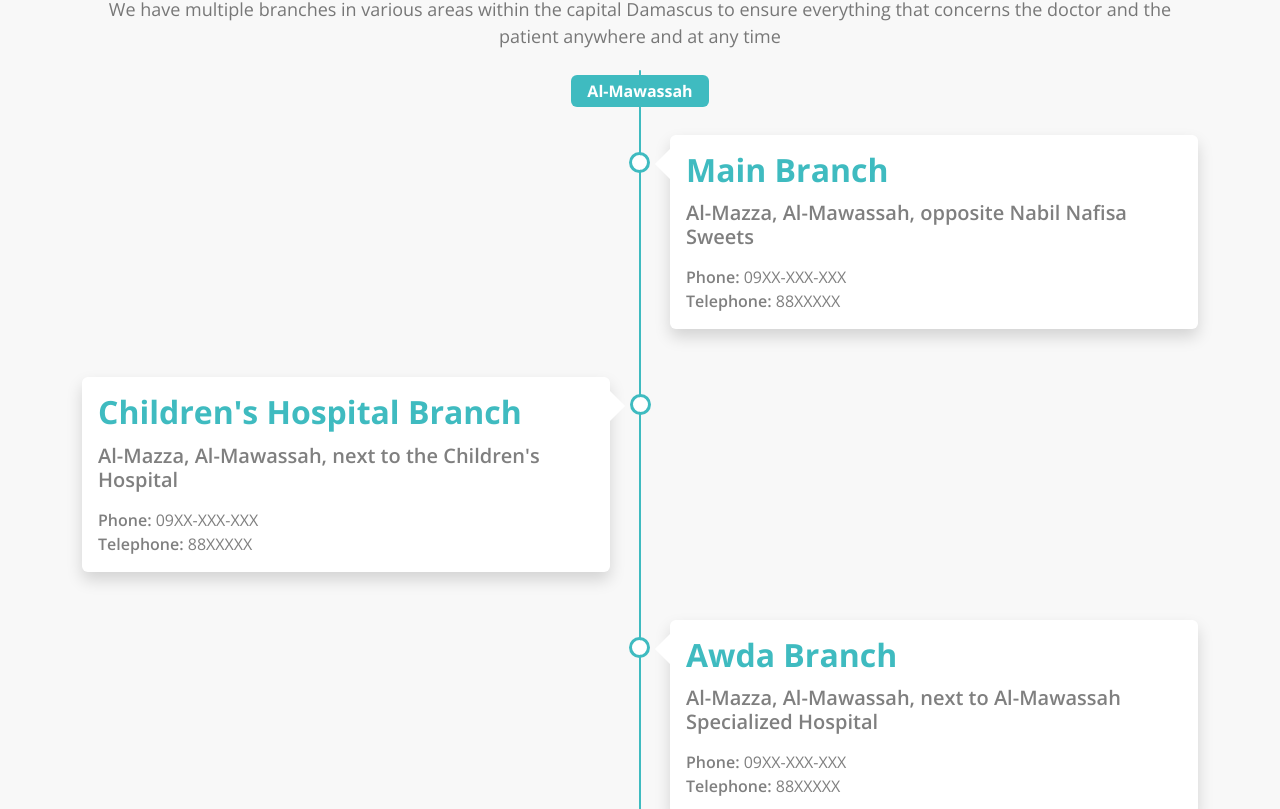
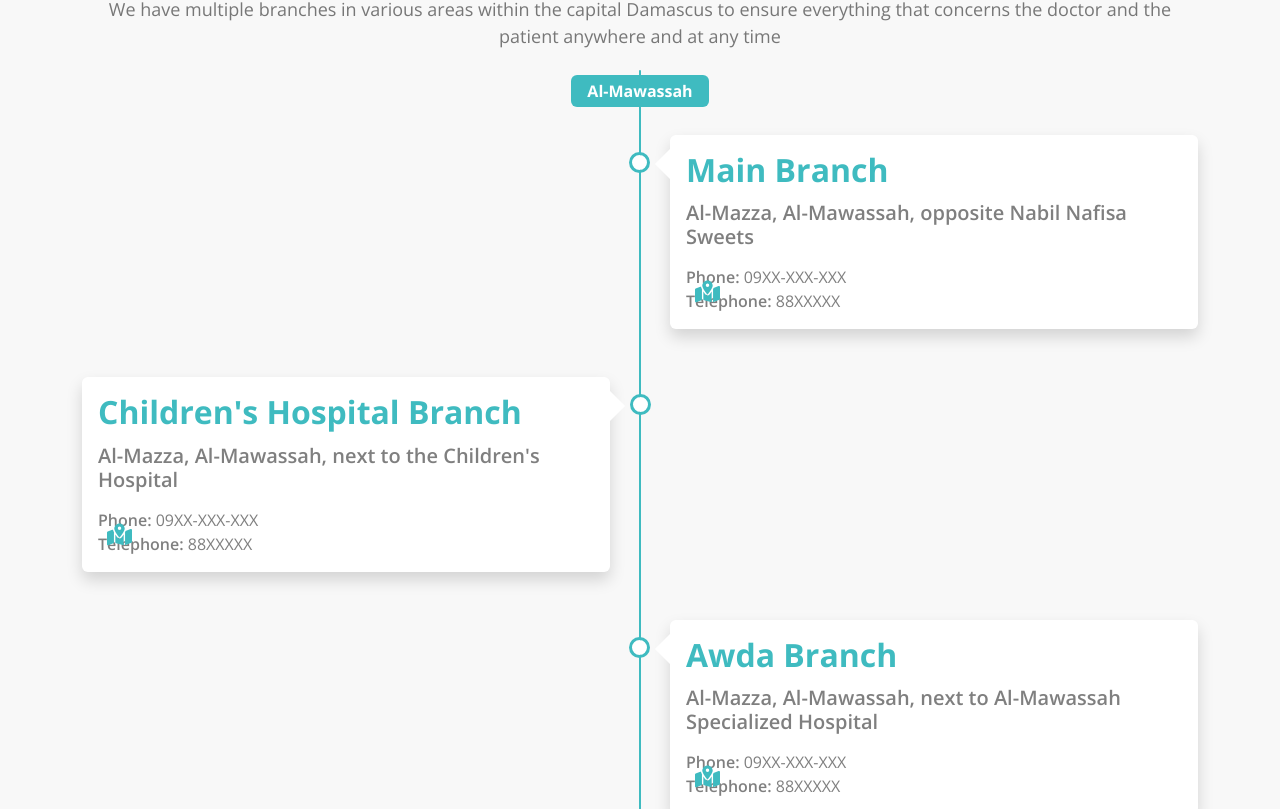
Before and after one commit to EN-BAAK/Damasco, a React (Vite) app: page / in a window 1280 px wide. Shown: the part 3391-4200 px from the top of the page. Built offline with nearby package versions, Linux system fonts and the light colour scheme.

Commit message:
add map option to branch component

```diff
--- a/src/components/Branch.tsx
+++ b/src/components/Branch.tsx
@@ -1,6 +1,8 @@
 import React from 'react'
 import { Card } from 'react-bootstrap'
 import { useTranslation } from 'react-i18next'
+import { FaMapLocationDot } from 'react-icons/fa6';
+
 
 interface Props {
   title?: string,
@@ -18,7 +20,7 @@ const Branch = ({ title, address, phone, telephone, side, animationDelay }: Prop
     <Card
       data-ani={side ? "left" : "right"}
       data-delay={animationDelay}
-      className={`${side ? "right" : "left"} mx-lg-0 mx-auto branch-card border-0 shadow my-4`}>
+      className={`${side ? "right" : "left"} mx-lg-0 mx-auto branch-card border-0 shadow my-4 position-relative`}>
       <Card.Body>
         {title &&
           <Card.Title className='fs-2 fw-bold mb-3'>{title}</Card.Title>
@@ -28,6 +30,10 @@ const Branch = ({ title, address, phone, telephone, side, animationDelay }: Prop
         <Card.Text className='mb-0 text-black-50 fw-semibold'>{translating("branches.mobile")}: <span className='fw-normal'>{phone}</span></Card.Text>
         <Card.Text className='mb-0 text-black-50 fw-semibold'>{translating("branches.telephone")}: <span className='fw-normal'>{telephone}</span></Card.Text>
       </Card.Body>
+
+      <FaMapLocationDot
+        className='position-absolute'
+        size={25} />
     </Card>
   )
 }
--- a/src/components/sections/Branches.tsx
+++ b/src/components/sections/Branches.tsx
@@ -2,7 +2,6 @@ import React from 'react';
 import { Container } from 'react-bootstrap';
 import HeadingTitle from '../HeadingTitle';
 import { useTranslation } from 'react-i18next';
-// import { FaMapLocationDot } from 'react-icons/fa6';
 import branches from "../../config/branches.json"
 import Branch from '../Branch';
 
--- a/src/styles/components/_branch.scss
+++ b/src/styles/components/_branch.scss
@@ -72,4 +72,10 @@
   .card-title {
     color: var(--c-main);
   }
+
+  svg {
+    @include set-position(auto, auto, 25px, 25px);
+    color: var(--c-main);
+    cursor: pointer;
+  }
 }
```
